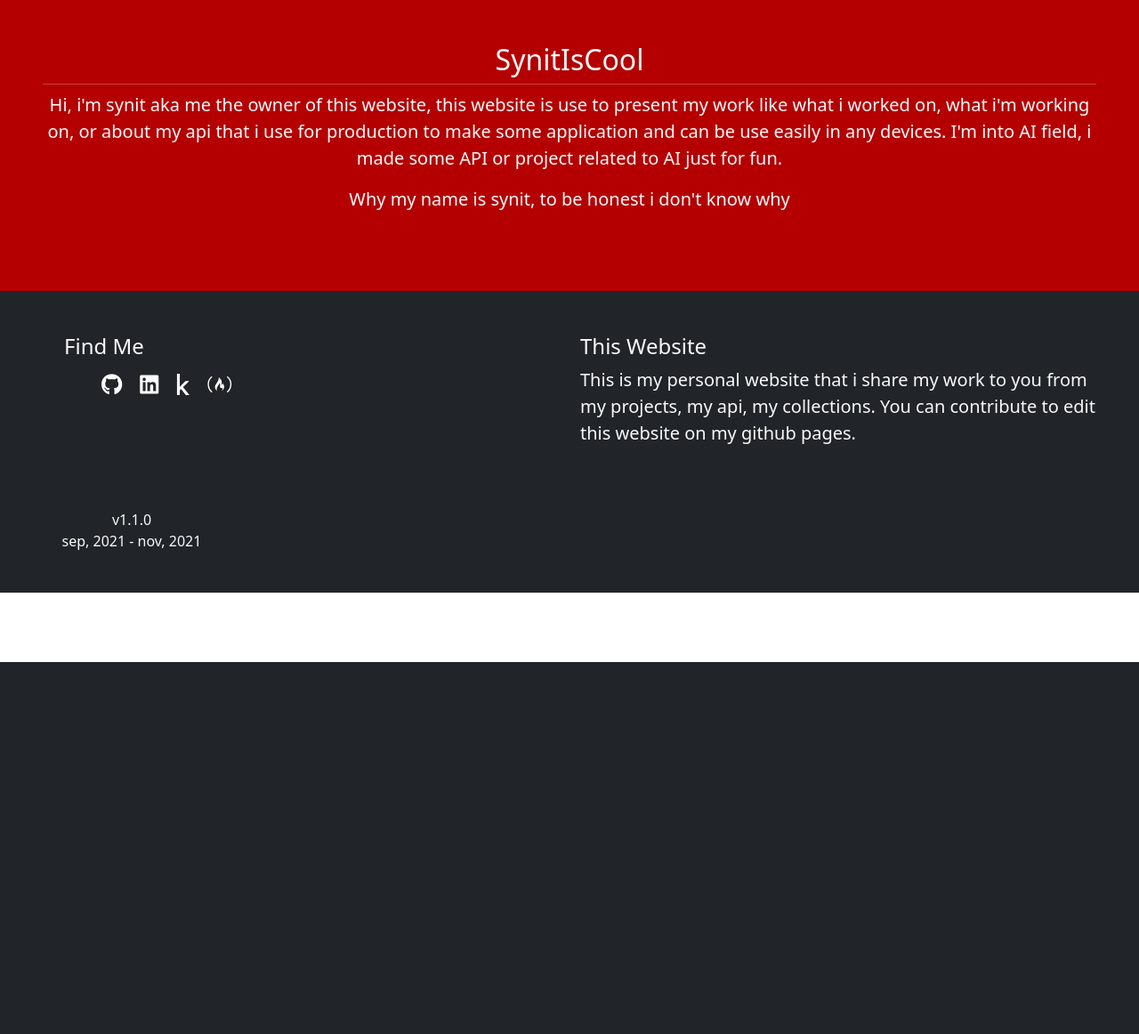
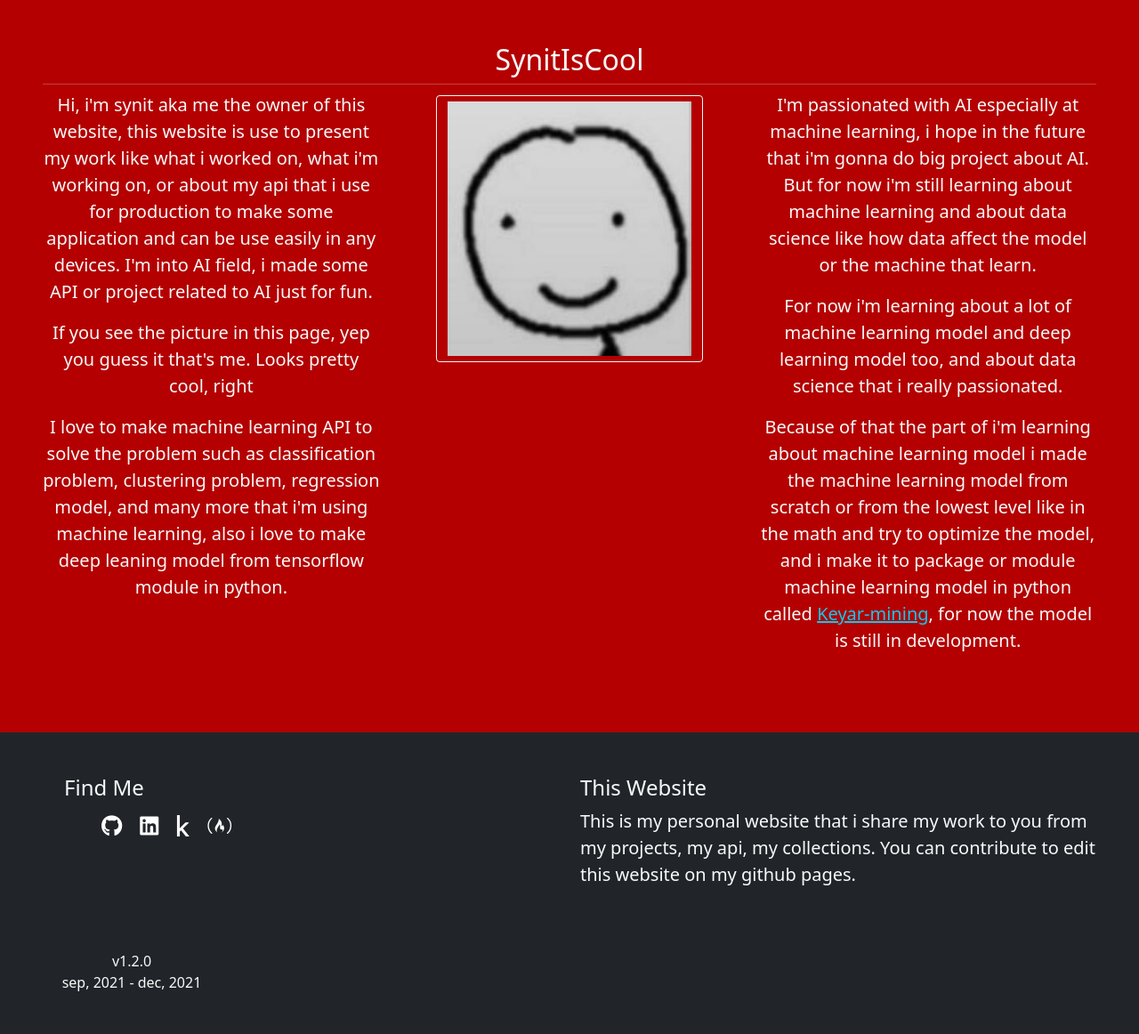
Before and after one commit to SynitCool/synit-web, a Flask app: page /about in a window 1280 px wide. Shown: the part 56-1218 px from the top of the page at 89% size. Before the commit the page ends 800 px from the top, so only its background shows below. Run offline with Flask 2, Linux system fonts and the light colour scheme; some libraries are stand-ins or nearby versions.

Commit message:
edit about page and collection

```diff
--- a/synitweb/static/css/default-pages.css
+++ b/synitweb/static/css/default-pages.css
@@ -1,3 +1,3 @@
-.def-page{
-    background-color: rgb(180, 0, 0);
+.def-page {
+  background-color: rgb(180, 0, 0);
 }
--- a/synitweb/templates/base.html
+++ b/synitweb/templates/base.html
@@ -75,8 +75,8 @@
             </div>
             <div class="bg-dark text-center" style="position: relative; width: 200px; height: 100px; padding-top: 5%;">
               <div style="position: relative; bottom: 5px;">
-                v1.1.0 </br>
-                sep, 2021 - nov, 2021
+                v1.2.0 </br>
+                sep, 2021 - dec, 2021
               </div>
           </div>
         </div>
--- a/synitweb/templates/synit_web/about_pages/about.html
+++ b/synitweb/templates/synit_web/about_pages/about.html
@@ -4,15 +4,44 @@
 <div class="p-5 def-page text-light">
     <h2 class="text-center">SynitIsCool</h2>
     <hr class="my-2"/>
-    <p class="lead text-center">
+    <div class="row">
+        <div class="col container text-center lead">
+            <p>
                 Hi, i'm synit aka me the owner of this website, this website is use to present my work like what
                 i worked on, what i'm working on, or about my api that i use for production to make some application
                 and can be use easily in any devices. I'm into AI field, i made some API or project related to AI
                 just for fun.
             </p>
-    <p class="lead text-center">
-        Why my name is synit, to be honest i don't know why
+            <p>
+                If you see the picture in this page, yep you guess it that's me. Looks pretty cool, right
             </p>
+            <p>
+                I love to make machine learning API to solve the problem such as classification problem, clustering
+                problem, regression model, and many more that i'm using machine learning, also i love to make deep
+                leaning model from tensorflow module in python.
+            </p>
+        </div>
+        <div class="col container text-center">
+            <img  class="btn btn-outline-light btn-floating m-1" src="{{url_for('static', filename='assets/synit-is-cool-picture.jpeg')}}" width="300" height="300"/>
+        </div>
+        <div class="col container text-center lead">
+            <p>
+                I'm passionated with AI especially at machine learning, i hope in the future that i'm gonna do
+                big project about AI. But for now i'm still learning about machine learning and about data science
+                like how data affect the model or the machine that learn.
+            </p>
+            <p>
+                For now i'm learning about a lot of machine learning model and deep learning model too, and about
+                data science that i really passionated.
+            </p>
+            <p>
+                Because of that the part of i'm learning about machine learning model i made the machine learning model
+                from scratch or from the lowest level like in the math and try to optimize the model, and i make it to
+                package or module machine learning model in python called <a class="link-info" href="https://synitcool.github.io/keyar-mining/">Keyar-mining</a>,
+                for now the model is still in development.
+            </p>
+        </div>
+    </div>
     <br/>
 </div>
 {% endblock %}
```
Also changed, not shown: synitweb/templates/synit_web/collections_pages/collections_pages.html (+27 -0 lines), synitweb/static/assets/synit-is-cool-picture.jpeg (added). Lines whose indentation alone changed are shown as unchanged.
